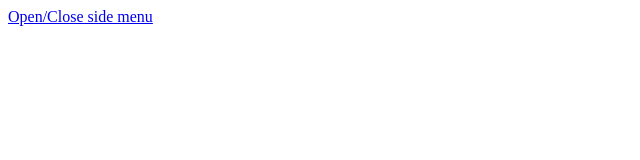
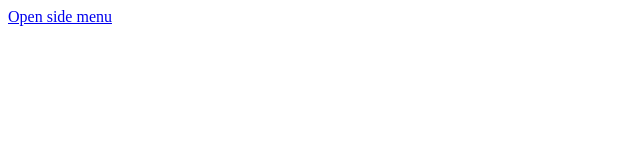
Before and after one commit to zenizh/jquery.sidemenu.js, a plain HTML site: page index.html in a window 1280 px wide. Shown: the full height of the page, 0-640 px from the left. Drawn offline with nearby package versions, Linux system fonts and the light colour scheme.

Commit message:
Change label

```diff
--- a/index.html
+++ b/index.html
@@ -24,6 +24,6 @@
       </ul>
     </div>
 
-    <a href="#sidemenu" data-role="sidemenu-toggle">Open/Close side menu</a>
+    <a href="#sidemenu" data-role="sidemenu-toggle">Open side menu</a>
   </body>
 </html>
```
